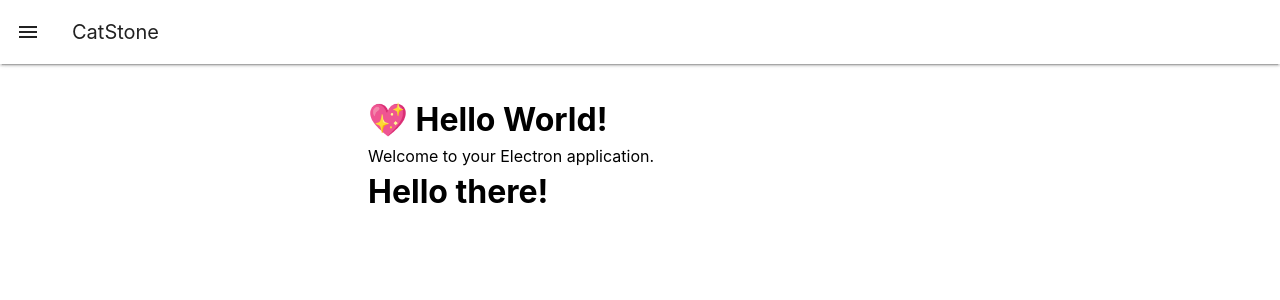
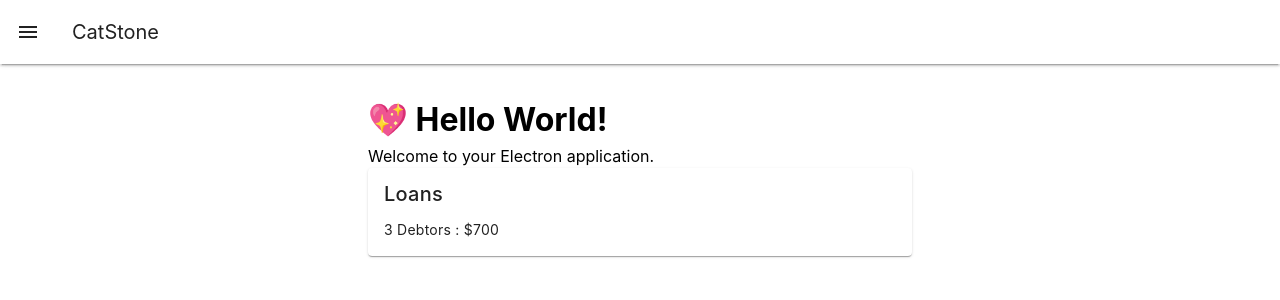
Before and after one commit to lolarious9/CatStone, a Vue app in the folder CatStone/: page / in a window 1280 px wide. Shown: the top 300 px of the page. Built offline with nearby package versions, Linux system fonts and the light colour scheme.

Commit message:
really quick card

```diff
--- a/CatStone/src/views/HomePage.vue
+++ b/CatStone/src/views/HomePage.vue
@@ -1,14 +1,25 @@
 <template>
-  <h1>Hello there!</h1>
+  <v-card title="Loans">
+    <v-card-text>{{ numAccouts + " Debtors : $" + sumAccts }}</v-card-text>
+  </v-card>
 </template>
 
 
-<script>
-export default{
+<script setup>
+ import {  computed } from 'vue'
+
+  let tmpDataIn = [{
+    loanSum:100
+  },
+  {loanSum: 250},
+  {loanSum: 350}
+  ]
+
+  // Computed will change with the underlying object (tmpDataIn for now)
+  let sumAccts = computed(()=>tmpDataIn.reduce((prev,curr)=> prev+ curr.loanSum,0))
+  let numAccouts = computed(()=>tmpDataIn.length)
 
 
 
 
-}
-
 </script>
```
